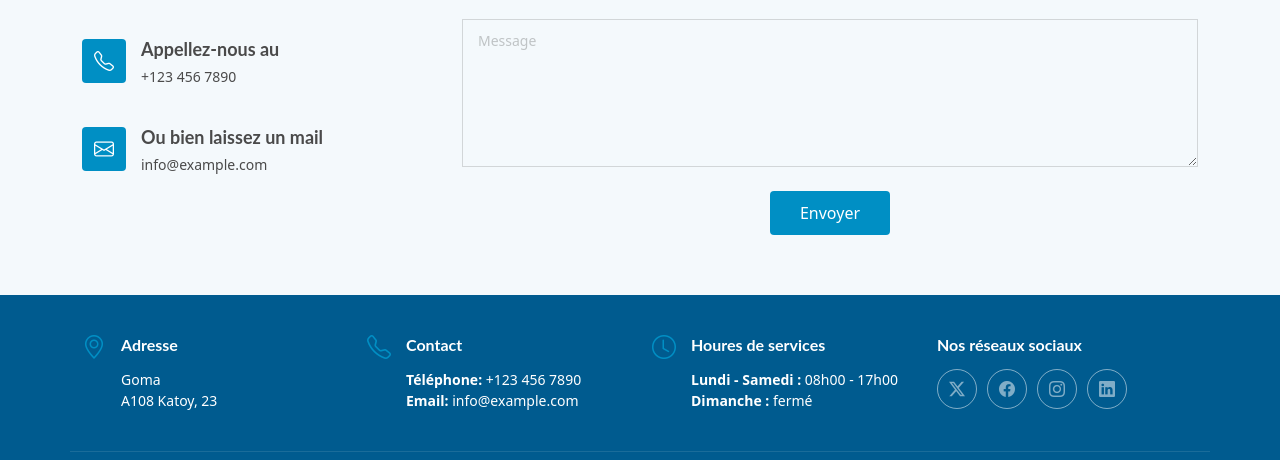
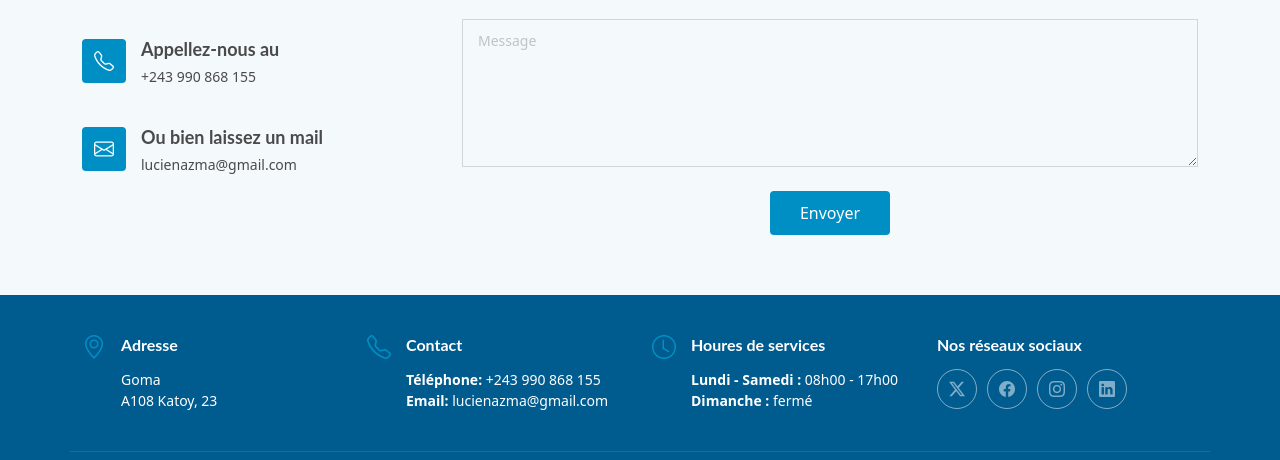
Before and after one commit to Tacite243/elila_foundation, a Next.js app: page / in a window 1280 px wide. Shown: the part 5024-5484 px from the top of the page. Built offline with nearby package versions, Linux system fonts and the light colour scheme.

Commit message:
update footer

```diff
--- a/package.json
+++ b/package.json
@@ -9,11 +9,16 @@
     "lint": "next lint"
   },
   "dependencies": {
+    "@prisma/client": "^6.0.1",
     "aos": "^2.3.4",
     "axios": "^1.7.9",
+    "bcryptjs": "^2.4.3",
     "bootstrap": "^5.3.3",
     "bootstrap-icons": "^1.11.3",
+    "jsonwebtoken": "^9.0.2",
     "next": "^15.1.0",
+    "next-auth": "^4.24.11",
+    "next-cookie": "^2.8.0",
     "react": "^19.0.0",
     "react-dom": "^19.0.0"
   },
@@ -24,6 +29,7 @@
     "@types/react-dom": "^19",
     "eslint": "^8",
     "eslint-config-next": "15.0.4",
+    "prisma": "^6.0.1",
     "typescript": "^5"
   }
 }
--- a/src/app/globals.css
+++ b/src/app/globals.css
@@ -1384,7 +1384,7 @@ section,
   margin-top: 12px;
   display: flex;
   align-items: center;
-  justify-content: start;
+  justify-content: flex-start;
   width: 100%;
 }
 
--- a/src/comoponents/contact.tsx
+++ b/src/comoponents/contact.tsx
@@ -80,7 +80,7 @@ const Contact = () => {
                             <i className="bi bi-telephone flex-shrink-0"></i>
                             <div>
                                 <h3>Appellez-nous au</h3>
-                                <p>+123 456 7890</p>
+                                <p>+243 990 868 155</p>
                             </div>
                         </div>
 
@@ -88,7 +88,7 @@ const Contact = () => {
                             <i className="bi bi-envelope flex-shrink-0"></i>
                             <div>
                                 <h3>Ou bien laissez un mail</h3>
-                                <p>info@example.com</p>
+                                <p>lucienazma@gmail.com</p>
                             </div>
                         </div>
                     </div>
--- a/src/comoponents/footer.tsx
+++ b/src/comoponents/footer.tsx
@@ -24,8 +24,8 @@ const Footer = () => {
             <div>
               <h4>Contact</h4>
               <p>
-                <strong>Téléphone:</strong><span> +123 456 7890</span><br />
-                <strong>Email:</strong><span> info@example.com</span>
+                <strong>Téléphone:</strong><span> +243 990 868 155</span><br />
+                <strong>Email:</strong><span> lucienazma@gmail.com</span>
               </p>
             </div>
           </div>
```
Also changed, not shown: src/app/api/auth/login.ts (added), src/app/api/auth/register.ts (added), src/app/api/auth/validate.ts (added), src/app/api/middleware/authMiddleware.ts (added), src/lib/auth.ts (added), src/lib/jwt.ts (added), src/lib/prisma.ts (added), src/middlewares/authMiddleware.ts (added), 1 other file (tests, documents, lock files or other folders).
